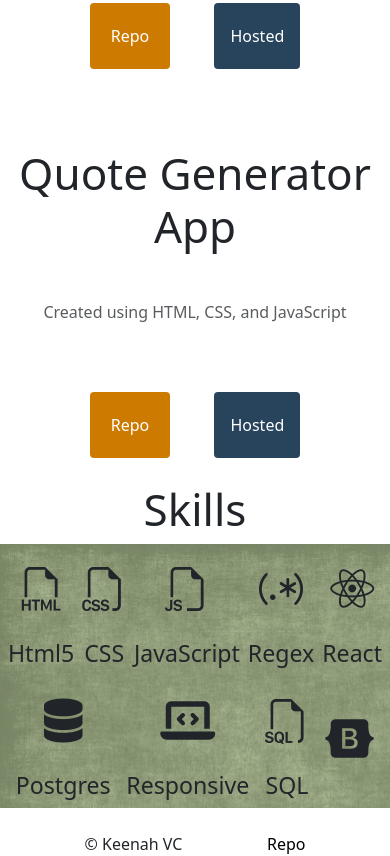
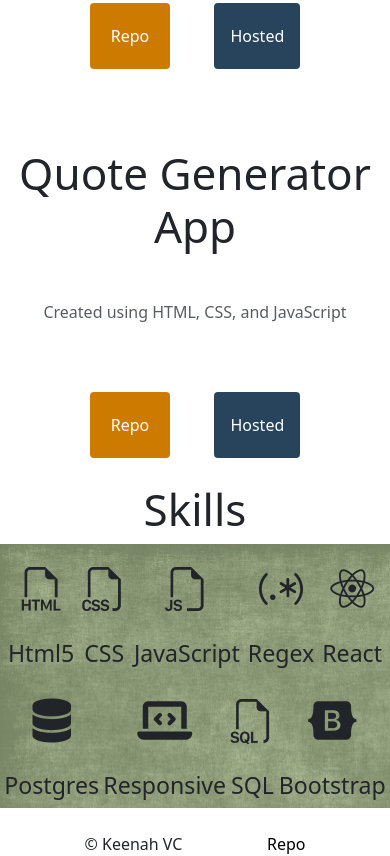
Before and after one commit to kavancamp/portfolio-vanilla-js, a plain HTML site: page index.html in a window 390 px wide. Shown: the part 1303-2159 px from the top of the page. Drawn offline with nearby package versions, Linux system fonts and the light colour scheme.

Commit message:
Update index.html

```diff
--- a/index.html
+++ b/index.html
@@ -243,7 +243,7 @@
     <div class="col heading justify-center">
       <h2>Skills</h2>
     </div>
-    <div class="skill-container" id="skills">
+    <div class="skill-container skill" id="skills">
       <div class="col-md-4 text-center">
         <div class="feature-left">
           <span class="icon">
@@ -255,7 +255,7 @@
         </div>
       </div>
 
-      <div class="col-md-4 text-center">
+      <div class="col-md-4 text-center skill">
         <div class="feature-left">
           <span class="icon">
             <h1><i class="bi bi-filetype-css"></i></h1>
@@ -265,7 +265,7 @@
           </div>
         </div>
       </div>
-      <div class="col-md-4 text-center">
+      <div class="col-md-4 text-center skill">
         <div class="feature-left">
           <span class="icon">
             <h1><i class="bi bi-filetype-js"></i></h1>
@@ -276,7 +276,7 @@
         </div>
       </div>
 
-      <div class="col-md-4 text-center">
+      <div class="col-md-4 text-center skill">
         <div class="feature-left">
           <span class="icon">
             <h1><i class="bi bi-regex"></i></h1>
@@ -287,7 +287,7 @@
         </div>
       </div>
 
-      <div class="col-md-4 text-center">
+      <div class="col-md-4 text-center skill">
         <div class="feature-left">
           <span class="icon">
             <h1><i class="fa-brands fa-react"></i></h1>
@@ -297,7 +297,7 @@
           </div>
         </div>
       </div>
-      <div class="col-md-4 text-center">
+      <div class="col-md-4 text-center skill">
         <div class="feature-left">
           <span class="icon">
             <h1><i class="fa-solid fa-database"></i></h1>
@@ -308,7 +308,7 @@
         </div>
       </div>
 
-      <div class="col-md-4 text-center">
+      <div class="col-md-4 text-center skill">
         <div class="feature-left">
           <span class="icon">
             <h1><i class="fa-solid fa-laptop-code"></i></h1>
@@ -319,7 +319,7 @@
         </div>
       </div>
 
-      <div class="col-md-4 text-center">
+      <div class="col-md-4 text-center skill">
         <div class="feature-left">
           <span class="icon">
             <h1><i class="bi bi-filetype-sql"></i></h1>
@@ -329,13 +329,13 @@
           </div>
         </div>
       </div>
-      <div class="col-md-4 text-center">
+      <div class="col-md-4 text-center skill">
         <div class="feature-left">
           <span class="icon">
             <h1><i class="fa-brands fa-bootstrap"></i></h1>
           </span>
           <div class="feature-copy">
-            <h3 class="skill-name content-to-hide">Bootstrap</h3>
+            <h3 class="skill-name">Bootstrap</h3>
           </div>
         </div>
       </div>
```
